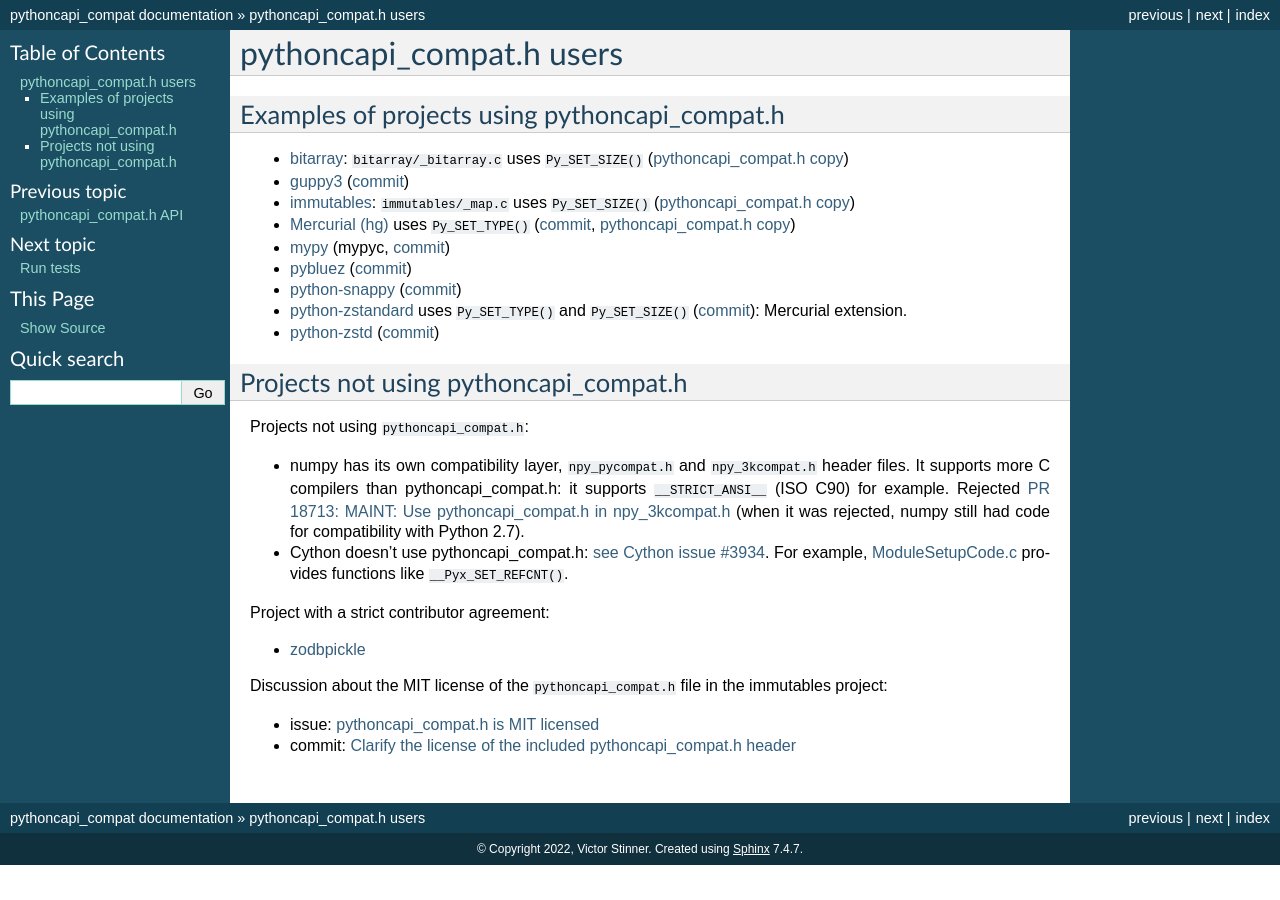
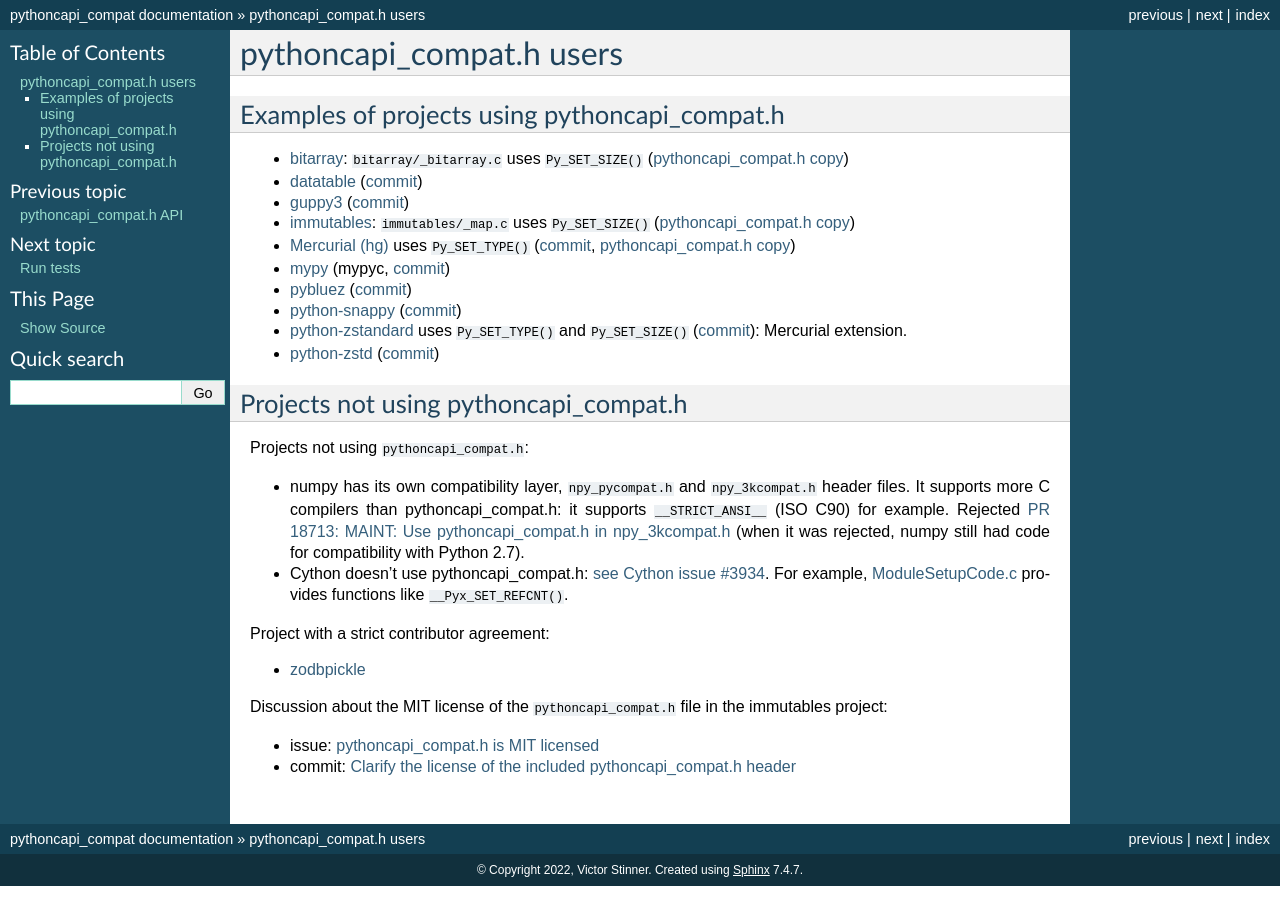
Before and after one commit to python/pythoncapi-compat, a Sphinx documentation site: the page built from docs/users.rst, in a window 1280 px wide. Built offline with Sphinx 7.4.7, drawn with Linux system fonts in a browser that asks for light colours.

Commit message:
users: +datatable

```diff
--- a/docs/users.rst
+++ b/docs/users.rst
@@ -9,6 +9,8 @@
   ``bitarray/_bitarray.c`` uses ``Py_SET_SIZE()``
   (`pythoncapi_compat.h copy
   <https://github.com/ilanschnell/bitarray/blob/master/bitarray/pythoncapi_compat.h>`__)
+* `datatable <https://github.com/h2oai/datatable>`_
+  (`commit <https://github.com/h2oai/datatable/commit/02f13114828ed4567e4410f5bac579895e20355a>`__)
 * `guppy3 <https://github.com/zhuyifei1999/guppy3/>`_
   (`commit
   <https://github.com/zhuyifei1999/guppy3/commit/4cb9fcb5d75327544a6875b6caabfdffb70a7e29>`__)
```
